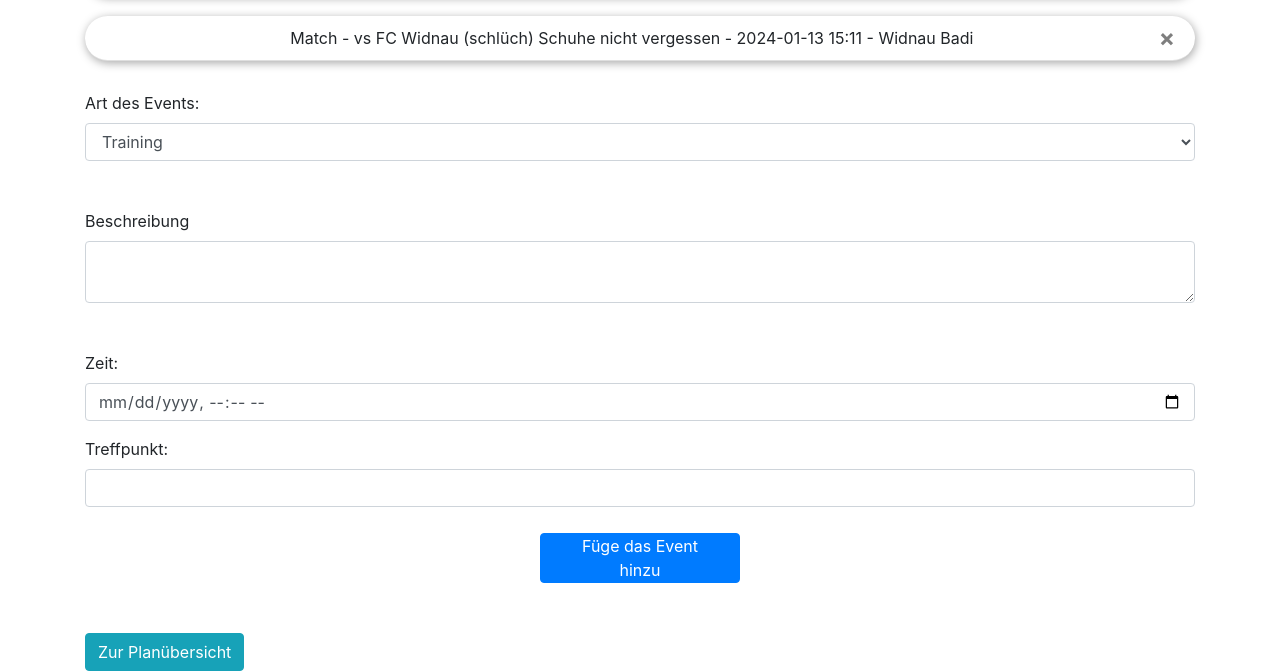
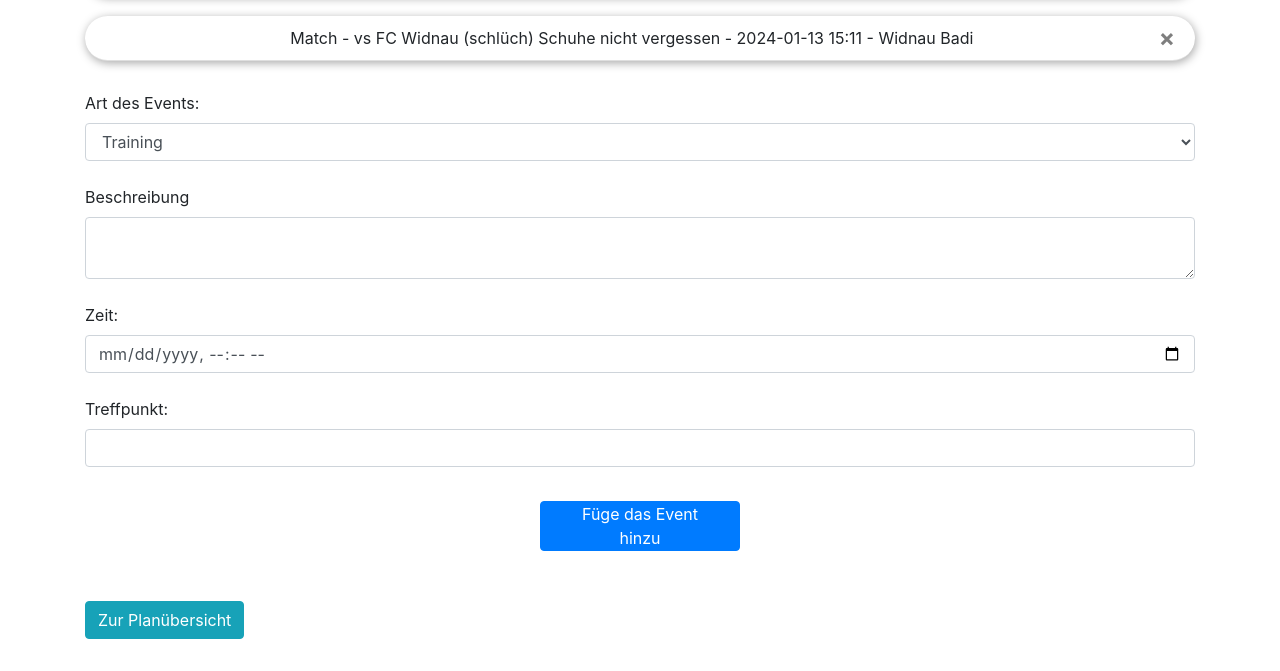
Before and after one commit to ronrobertsoen/fussball, a Flask app: page / in a window 1280 px wide. Shown: the part 221-892 px from the top of the page. After the commit the page ends 860 px from the top, so only its background shows below. Run offline with Flask 3, Linux system fonts and the light colour scheme; a user stored in the database is signed in; some libraries are stand-ins or nearby versions.

Commit message:
mb4 geändert

```diff
--- a/website/templates/home.html
+++ b/website/templates/home.html
@@ -11,13 +11,14 @@
         <button type="button" class="close" onclick="deleteEvent('{{ event.id }}')">
             <span aria-hidden="true">&times;</span>
         </button>
+
     </li>
     {% endfor %}
 </ul>
 
 {% if current_user.is_trainer() %}
 <form method="POST">
-    <div class="mb-5">
+    <div class="mb-4">
         <label for="eventType">Art des Events:</label>
         <select class="form-control" id="eventType" name="event_type">
             <option value="Training">Training</option>
@@ -25,22 +26,22 @@
         </select>
     </div>
 
-    <div class="mb-5">
+    <div class="mb-4">
         <label for="eventDescription">Beschreibung</label>
         <textarea name="description" class="form-control" id="eventDescription" cols="30" rows="2"></textarea>
     </div>
 
-    <div class="mb-3">
+    <div class="mb-4">
         <label for="eventTime">Zeit:</label>
         <input type="datetime-local" class="form-control" id="eventTime" name="event_time">
     </div>
 
-    <div class="mb-3">
+    <div class="mb-4">
         <label for="location">Treffpunkt:</label>
         <input type="text" class="form-control" id="location" name="location">
     </div>
 
-    <div align="center" style="margin-top: 10px;">
+    <div align="center">
         <button type="submit" class="btn btn-primary">Füge das Event hinzu</button>
     </div>
 </form>
```
